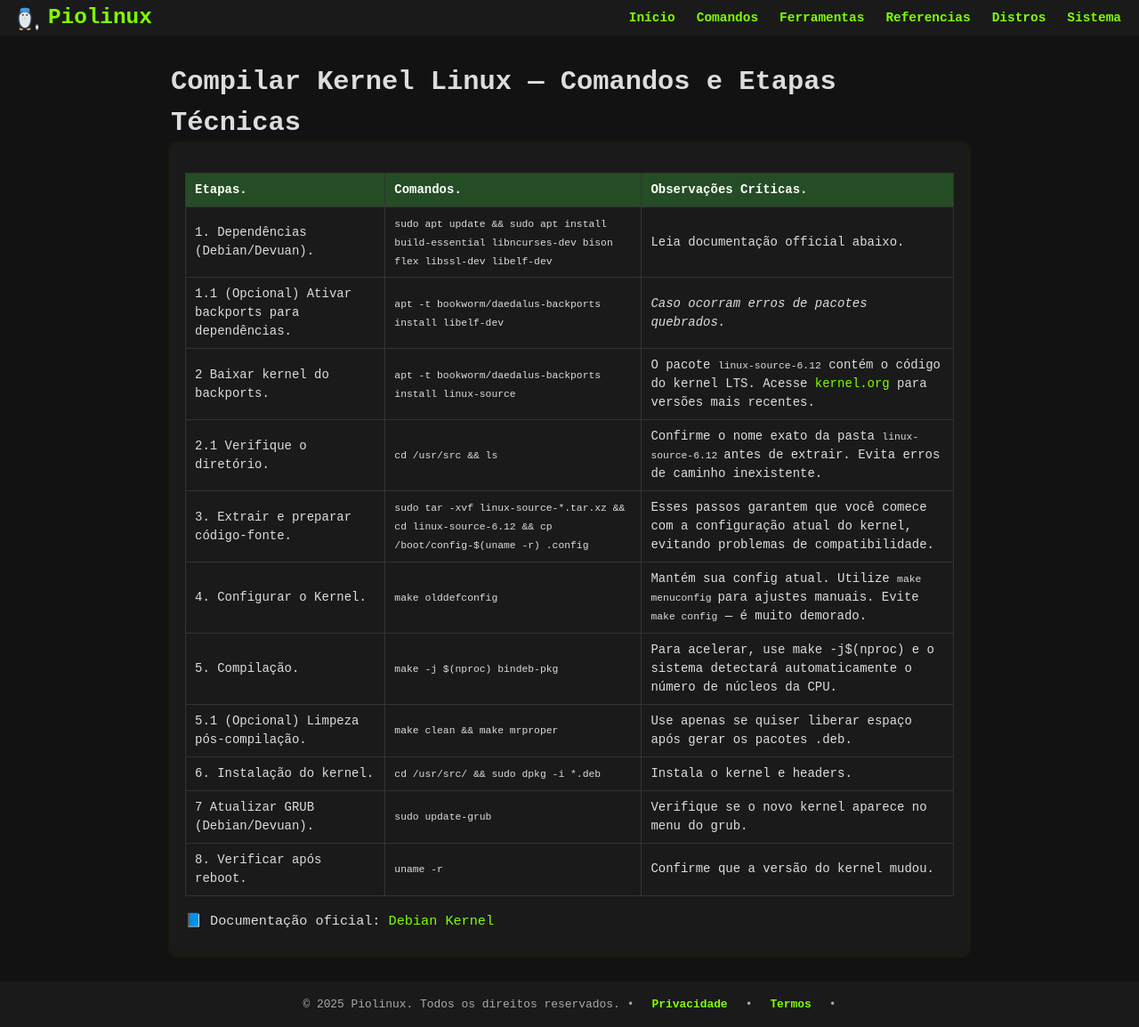
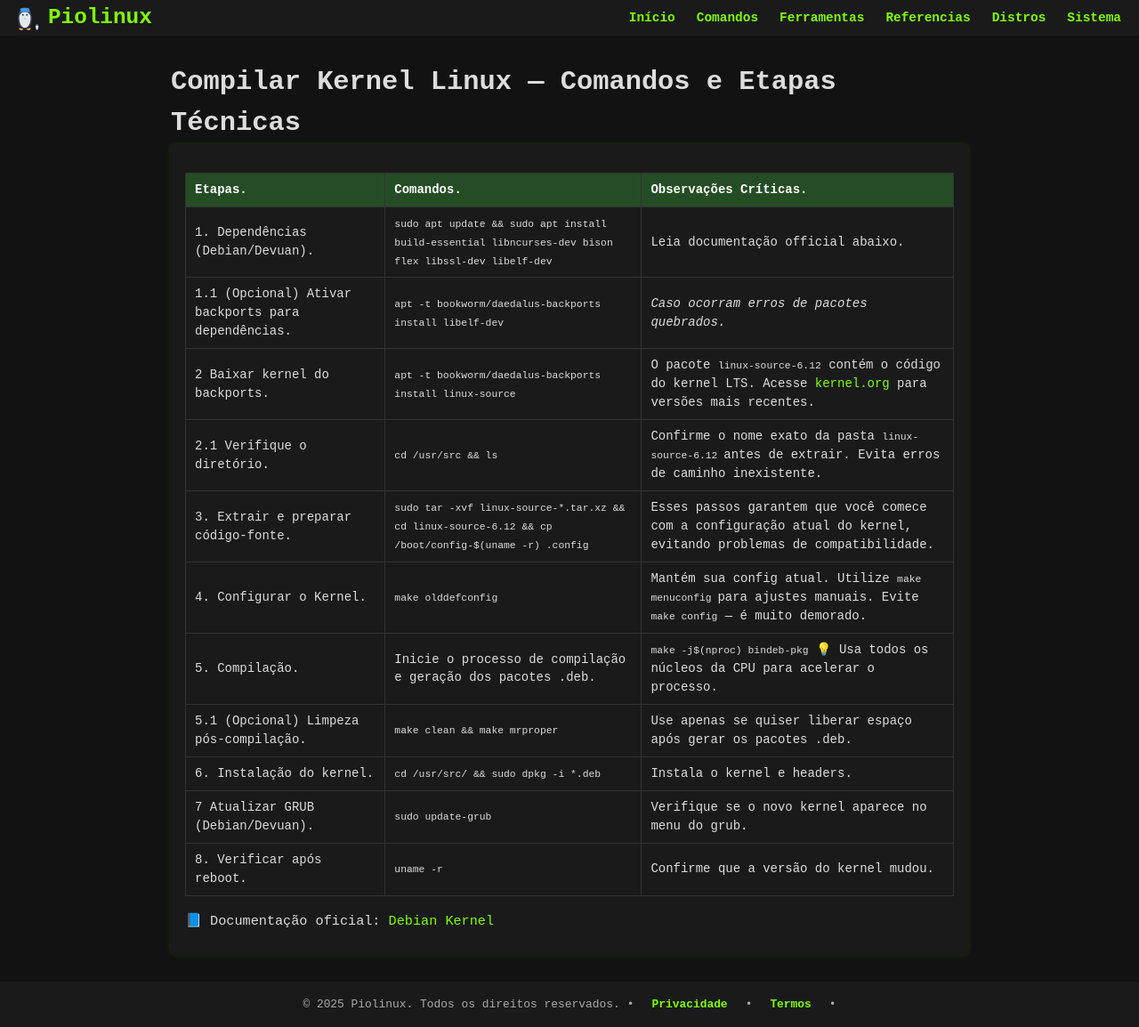
Before and after one commit to Piolinux/piolinux-site, a Jekyll site: the page built from _pages/_kernel/tabela-evergreen-como-compilar-o-kernel-linux.md, in a window 1280 px wide. Shown: the whole page at 89% size. Built offline with Jekyll 4.4.1, drawn with Linux system fonts in a browser that asks for light colours.

Commit message:
Update tabela-evergreen-como-compilar-o-kernel-linux.md

```diff
--- a/_pages/_kernel/tabela-evergreen-como-compilar-o-kernel-linux.md
+++ b/_pages/_kernel/tabela-evergreen-como-compilar-o-kernel-linux.md
@@ -56,8 +56,9 @@ tags: [kernel, linux, compilacao, make, grub, apt, evergreen]
     </tr>
     <tr>
       <td data-label="Etapa">5. Compilação.</td>
-      <td data-label="Comando"><code>make -j $(nproc) bindeb-pkg </code></td>
-      <td data-label="Observação Crítica">Para acelerar, use make -j$(nproc) e o sistema detectará automaticamente o número de núcleos da CPU.</td>
+      <td data-label="Comando">Inicie o processo de compilação e geração dos pacotes .deb.</td>
+      <td data-label="Observação Crítica"><code>make -j$(nproc) bindeb-pkg</code>
+💡 Usa todos os núcleos da CPU para acelerar o processo.</td>
     </tr>
 <tr>
   <td data-label="Etapa">5.1 (Opcional) Limpeza pós-compilação.</td>
```
